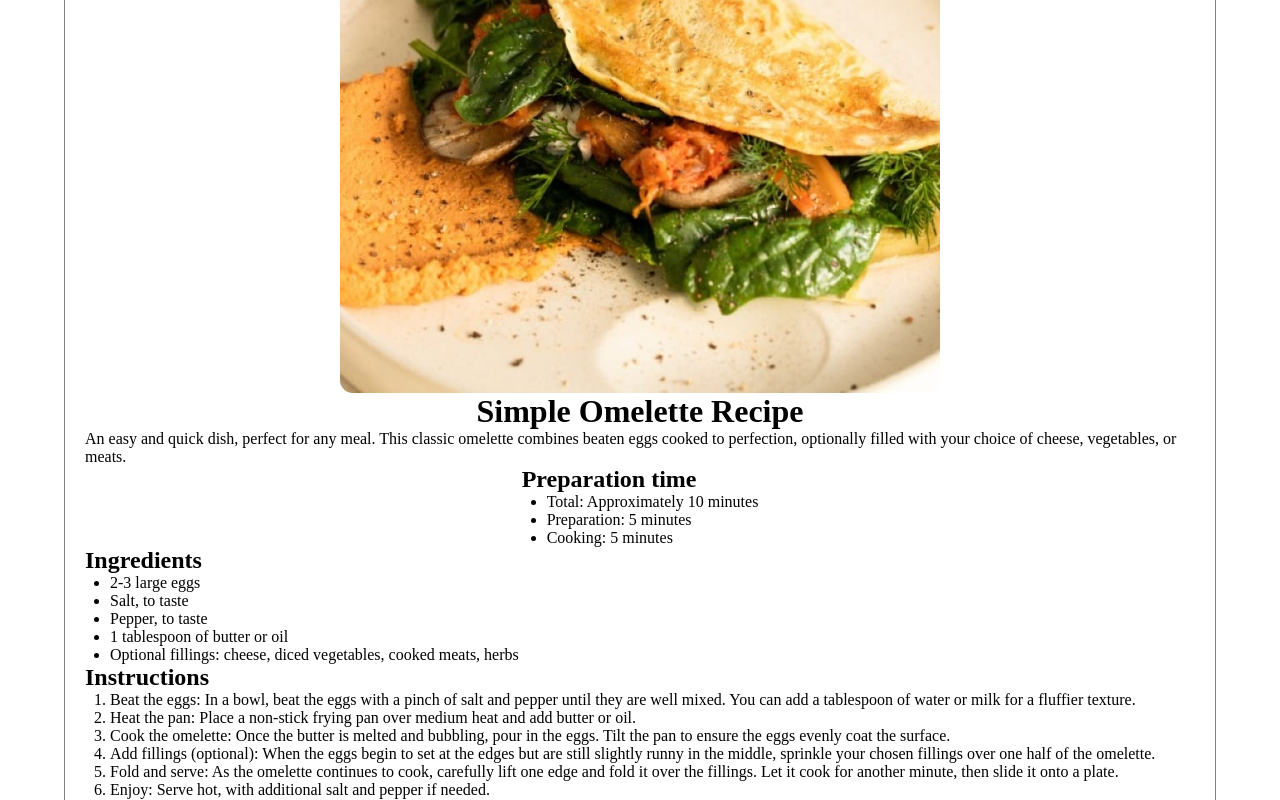
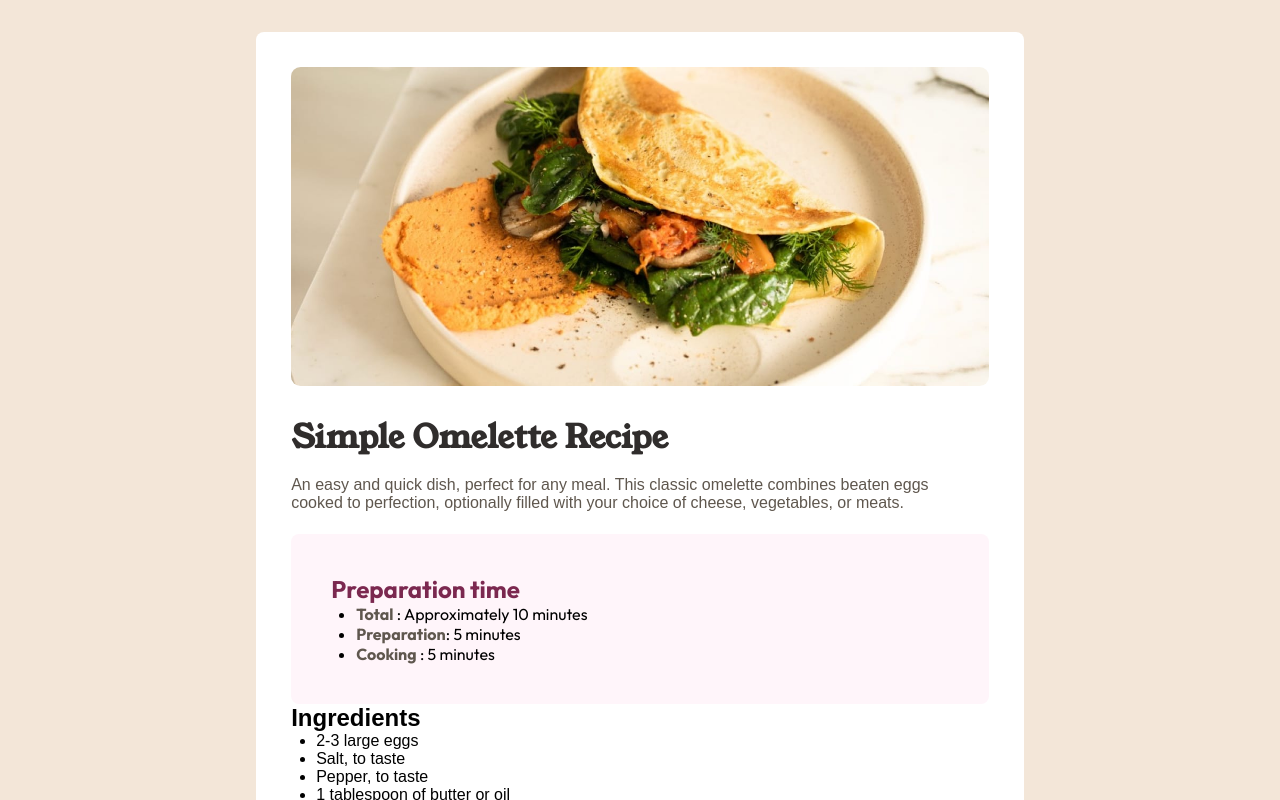
Before and after one commit to jaysonalfie/Recipe-page, a React (Create React App) app: page / in a window 1280 px wide. Shown: the top 800 px of the page. Built offline with nearby package versions, Linux system fonts and the light colour scheme.

Commit message:
styled the header and preparation section

```diff
--- a/src/components/Recipe/Recipe.js
+++ b/src/components/Recipe/Recipe.js
@@ -7,20 +7,21 @@ const Recipe = () => {
   return (
     <div className="body">
       <div className="main-container">
+      <img src={Omlette} alt="omlette" />
         <div className="header">
-          <img src={Omlette} alt="omlette" />
-          <h1> Simple Omelette Recipe</h1>
-          <p>
+
+          <h1 className="title"> Simple Omelette Recipe</h1>
+          <p className="paragraph">
             An easy and quick dish, perfect for any meal. This classic omelette
-            combines beaten eggs cooked to perfection, optionally filled with
+            combines beaten eggs <br/>cooked to perfection, optionally filled with
             your choice of cheese, vegetables, or meats.
           </p>
           <div className="prep-details">
             <h2>Preparation time</h2>
             <ul>
-              <li> Total: Approximately 10 minutes</li>
-              <li> Preparation: 5 minutes</li>
-              <li> Cooking: 5 minutes</li>
+              <li><span>Total</span> : Approximately 10 minutes</li>
+              <li><span>Preparation</span>: 5 minutes</li>
+              <li><span>Cooking</span> : 5 minutes</li>
             </ul>
           </div>
         </div>
--- a/src/components/Recipe/style.css
+++ b/src/components/Recipe/style.css
@@ -5,16 +5,21 @@ Desktop 1440px
 */
 
 :root {
+  /*Primary color*/
+  --brown800: hsl(14, 45%, 36%);
+  --rose800: hsl(332, 51%, 32%);
+
+   /*Neutral color*/
   --white: hsl(0, 0%, 100%);
-  --stone100: hsl(30, 54%, 90%);
-  --stone150: hsl(30, 18%, 87%);
-  --stone600: hsl(30, 10%, 34%);
-  --stone900: hsl(24, 5%, 18%);
+  --rose50: hsl(332, 100%, 98%);
+  --eggshell-background-color: hsl(30, 54%, 90%);
+  --light-grey: hsl(30, 18%, 87%);
+  --brown: hsl(30, 10%, 34%);
+  --dark-charcoal: hsl(24, 5%, 18%);
 
-  --brown800: hsl(14, 45%, 36%);
 
-  --rose800: hsl(332, 51%, 32%);
-  --rose50: hsl(332, 100%, 98%);
+
+
 }
 
 /*Universal selector*/
@@ -38,33 +43,61 @@ ol {
 }
 
 .body {
+  font-family: 'Outift',sans-serif;
   display: flex;
   flex-direction: column;
   align-items: center;
   justify-content: center;
   width: 100%;
-  height: 100vh;
+  gap: 2rem;
+  padding: 2rem 2.5rem;
+  background-color:var(--eggshell-background-color);
 }
+/*max width ensure the container does not stretch too wide*/
 .main-container {
-  border: 1px solid gray;
-  padding: 1.25rem;
+  background-color: var(--white);
+  padding: 2.2rem;
   border-radius: 0.5rem;
-  width: 90%;
+  max-width: 48rem;
   margin: auto;
 }
 
-.header{
-    display: flex;
-    flex-direction: column;
-    align-items: center;
-    justify-content: center;
-    margin-top: 1.5rem;
-    padding-top: 0.8rem;
+/*image will not be wider than the parent conatiner*/
+.main-container img{
+  display: block;
+  max-width: 100%;
+  border-radius: 0.6rem;
 }
 
-.header img{
-    border-radius: 0.8rem;
-    object-fit: cover;
-    width: 600px;
-    height: 500px;
+.header .title{
+  font-family: 'Young Serif',serif;
+  margin-top:1.8rem ;
+  color: var(--dark-charcoal);
 }
+
+.header .paragraph{
+  font-weight: 500;
+  margin-top: 1rem;
+  max-width: 100%;
+  margin-bottom: 1rem;
+  color: var(--brown);
+}
+
+/*Preparation container*/
+.prep-details{
+  font-family: 'Outfit', sans-serif;
+  background-color: var(--rose50);
+  padding: 2.5rem;
+  margin-top: 1.4rem;
+  border-radius: 0.5rem;
+  gap: 0.5rem;
+}
+
+.prep-details h2{
+  color:var(--rose800);
+}
+
+.prep-details li span{
+  font-weight: 800;
+  color: var(--brown);
+}
```
